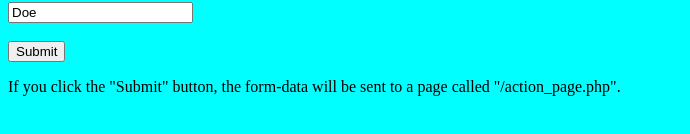
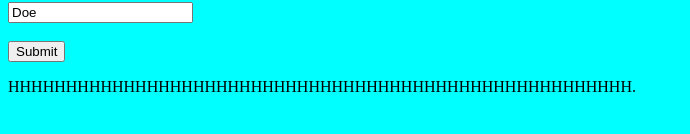
Before and after one commit to SymbolstarNongbri/docker-Setup2, a plain HTML site: page lw.html in a window 1280 px wide. Shown: the part 122-256 px from the top of the page, without its empty margins (0-690 px from the left). Drawn offline with Linux system fonts and the light colour scheme.

Commit message:
adddd hhhhh to lw

```diff
--- a/lw.html
+++ b/lw.html
@@ -12,7 +12,7 @@
   <input type="submit" value="Submit">
 </form>
 
-<p>If you click the "Submit" button, the form-data will be sent to a page called "/action_page.php".</p>
+<p>HHHHHHHHHHHHHHHHHHHHHHHHHHHHHHHHHHHHHHHHHHHHHHHHHHHHHH.</p>
 
 </body>
 </html>
```
